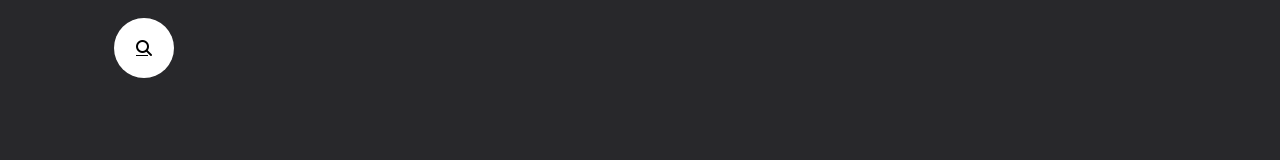
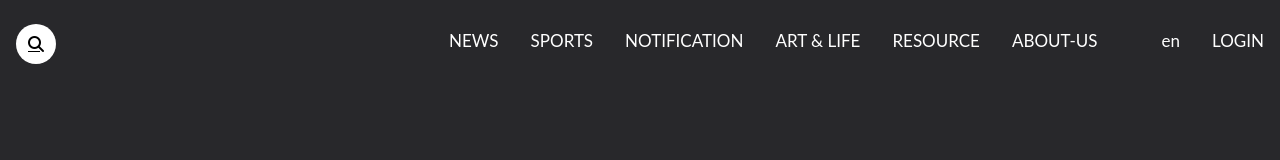
Before and after one commit to DIKSHYA2002/siliconWeekly, a plain HTML site: page public/index.html in a window 1280 px wide. Drawn offline with Linux system fonts and the light colour scheme.

Commit message:
[nav-bar ready]

```diff
--- a/public/index.html
+++ b/public/index.html
@@ -9,12 +9,25 @@
 <body>
   <!---Nav-Bar-->
 
+  <div class="nav-top">
 <div class="search-box">
 <input class="search-txt" type ="text" name="" placeholder="Search">
 <a class="search-btn" href="#">
 <i class="fas fa-search"></i>
 </a>
+</div>
+<div class="nav">
+  <a href="#">LOGIN</a>
+  <a href="#">en</a>
+  <a href="#"></a>
+  <a href="#">ABOUT-US</a>
+  <a href="#">RESOURCE</a>
+  <a href="#">ART & LIFE</a>
+  <a href="#">NOTIFICATION</a>
+  <a href="#">SPORTS</a>
+  <a href="#">NEWS</a>
+</div>
+</div>
 
-</div>
 </body>
 </html>
--- a/public/style.css
+++ b/public/style.css
@@ -1,17 +1,19 @@
+/*Nav-Bar*/
 body {
   margin:0;
   padding:0;
   background:#28282B;
+
   }
 
   .search-box {
     position: absolute;
-    top:3em;
-    left: 9em;
-    transform:translate(-50%,-50%);
+    top:4em;
+    left: 1em;
+    transform:translate(0,-100%);
     background: white;
-    height:40px;
-    border-radius: 40px;
+    height:20px;
+    border-radius: 50px;
     padding: 10px;
 
   }
@@ -24,8 +26,8 @@ body {
   .search-btn {
     color: black;
     float: right;
-    width:40px;
-    height:40px;
+    width:20px;
+    height:20px;
     border-radius:50%;
     background: white;
     display:flex;
@@ -38,9 +40,35 @@ body {
     outline: none;
     float:left;
     padding:0;
-    coloir:white;
+    color:black;
     font-size:16px;
     transition:0.4s;
-    line-height:40px;
+    line-height:20px;
     width:0px;
   }
+
+
+  .nav a {
+    float:right;
+    color:white;
+    text-align: center;
+    padding: 14px 16px;
+    text-decoration: none;
+    font-size: 17px;
+    font-family: lato;
+
+  }
+  .nav a.active {
+    background-color: #28282B;e;
+    color:white;
+  }
+  .nav a:hover {
+    background-color:whitesmoke ;
+    color:black;
+
+  }
+  .nav {
+     padding-top: 1em;
+     \\display: ;
+
+  }
```
